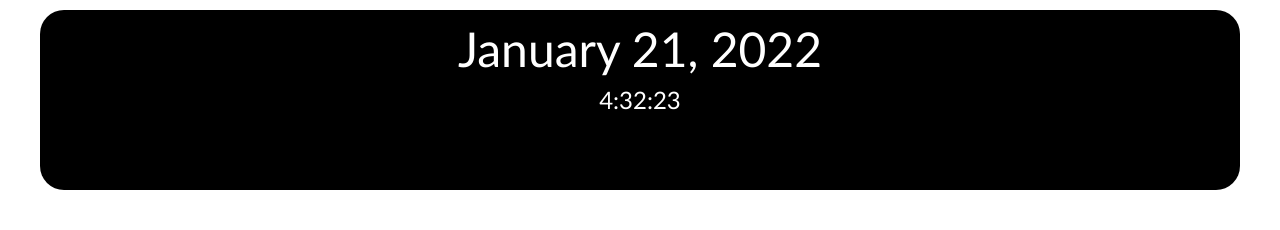
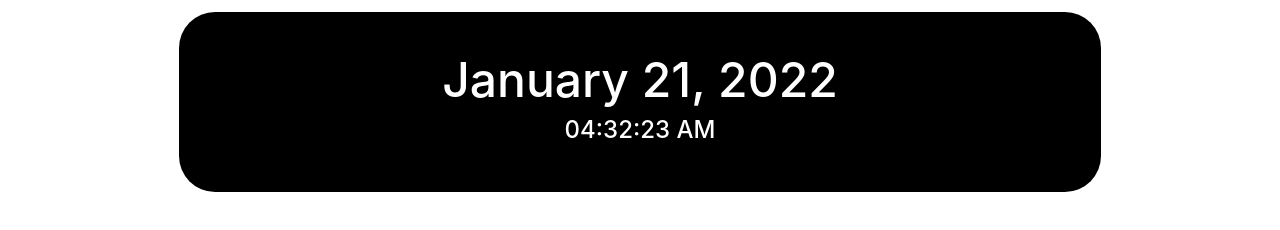
Before and after one commit to allievorley/tech-internship-winter-2021, a plain HTML site: page html-test-files/eric.html in a window 1280 px wide. Drawn offline with nearby package versions, Linux system fonts and the light colour scheme.

Commit message:
Finished and cleaned up date

```diff
--- a/html-test-files/eric.html
+++ b/html-test-files/eric.html
@@ -19,29 +19,27 @@
 
     <!-- Testing rounded corner box -->
     <style type="text/css">
-        body {
-            margin: 10px;
-            font-family: "Trebuchet MS", Arial, Helvetica, sans-serif
+        .DateBox {
+            display: flex;
+            justify-content: center;
+            flex-direction: column;
+            width: 72%;
+            min-height: 180px;
+            background-color: black;
+            color: white;
+            white-space: pre;
+            border-radius: 36px;
+            position: static;
+            margin-top: 12px;
         }
 
-        #box1 {
-            width: 1200px;
-            height: 180px;
-            margin: 10px;
-            padding: 10px;
-            background: #000;
-            border-radius: 24px;
-            text-align: center;
-            vertical-align: middle;
-        }
-
-        #box1 h1 {
+        .DateBox h1 {
             color: white;
             white-space: pre;
             font-size: xxx-large;
         }
 
-        #box1 h2 {
+        .DateBox h2 {
             color: white;
             white-space: pre;
             font-size: x-large;
@@ -57,7 +55,7 @@
 
 <body>
     <center>
-        <div id="box1">
+        <div class="DateBox">
             <h1 id="currentDate">Loading...</h1>
             <h2 id="currentTime">Loading...</h2>
         </div>
--- a/js/eric.js
+++ b/js/eric.js
@@ -5,13 +5,25 @@ function GetDate() {
         "June", "July", "August", "September", "October",
         "November", "December"
     ];
-    let dateobj = document.getElementById("currentDate");
-    let timeobj = document.getElementById("currentTime");
+    let time = "";
     let currDate = new Date();
-    let time = currDate.getHours() + ":" + currDate.getMinutes() + ":" + currDate.getSeconds();
+    let afternoon = false;
+    let hours = currDate.getHours();
+    if (hours > 12) {
+        hours = hours % 12;
+        afternoon = true;
+    } else if (hours == 12) {
+        afternoon = true;
+    }
+    time = ("0" + hours).slice(-2) + ":" + ("0" + currDate.getMinutes()).slice(-2) + ":" + ("0" + currDate.getSeconds()).slice(-2);
+    if (afternoon) {
+        time = time += " PM"
+    } else {
+        time = time += " AM"
+    }
     let date = months[currDate.getMonth()] + " " + currDate.getDate() + ", " + currDate.getFullYear();
-    dateobj.innerHTML = date;
-    timeobj.innerHTML = time;
+    document.getElementById("currentDate").innerHTML = date;
+    document.getElementById("currentTime").innerHTML = time;
     // console.log(time + "\n" + date);
 }
 
```
